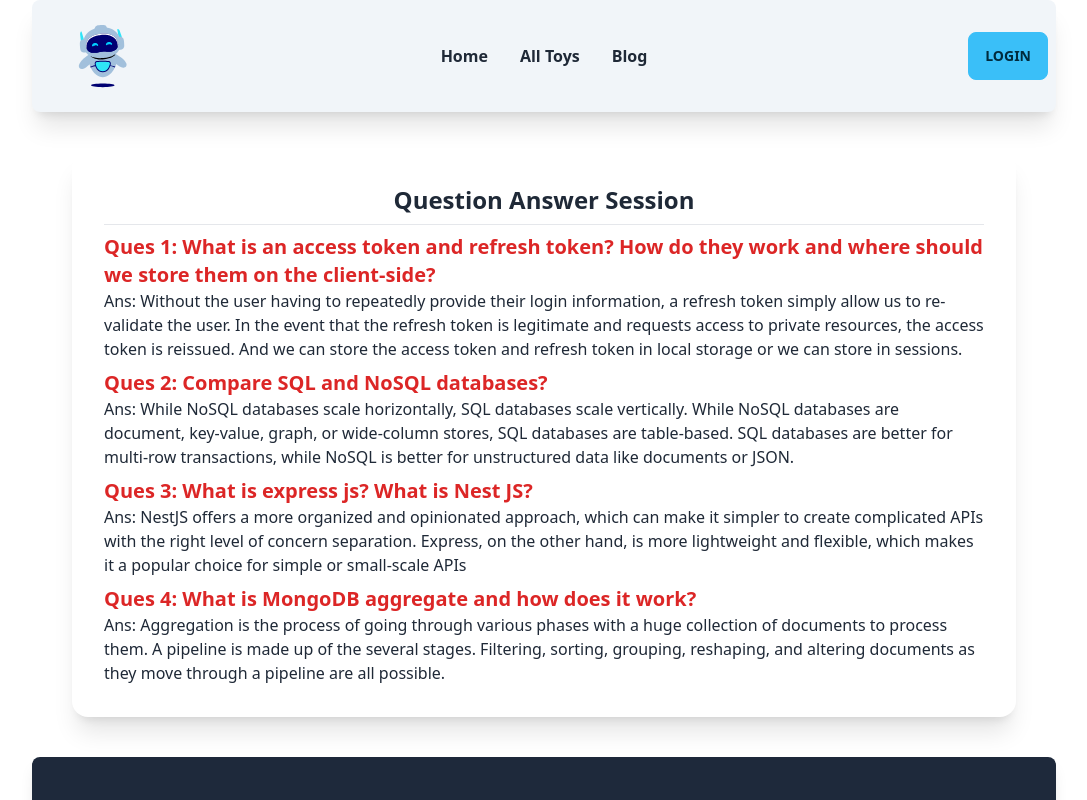
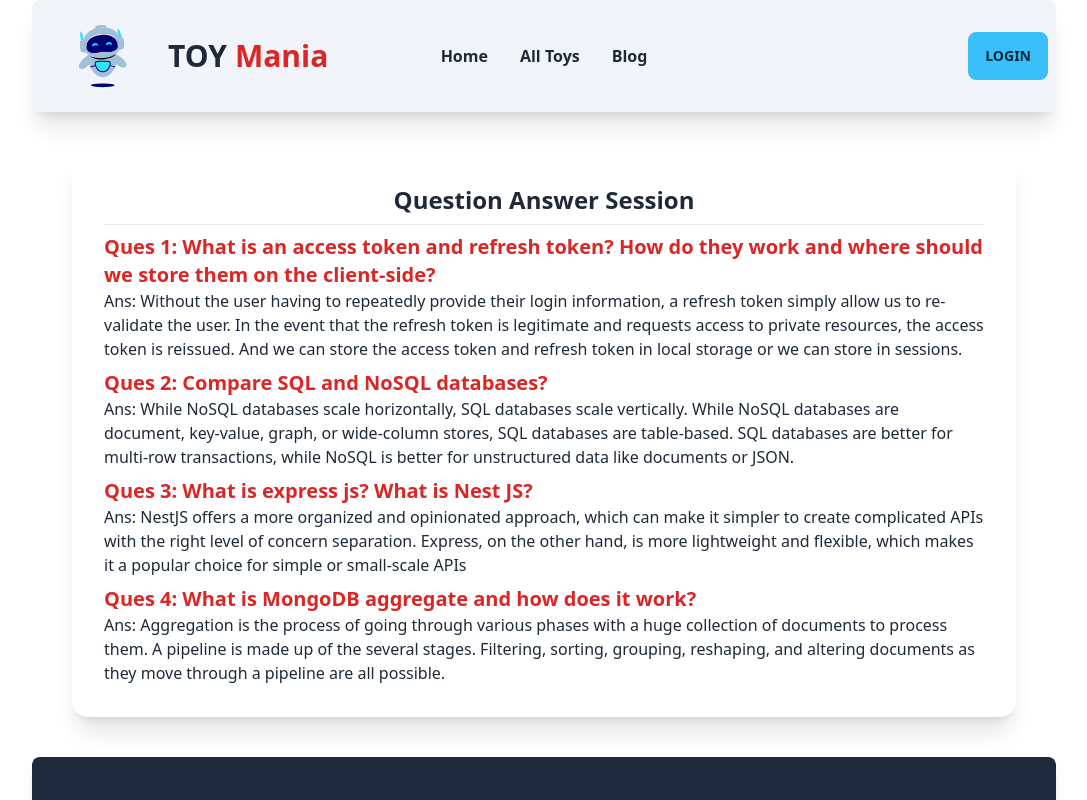
Before and after one commit to RahulSaha1998/Toy-Mania-Ecommerce-Website, a React (Vite) app: page /blogs in a window 1280 px wide. Shown: the top 800 px of the page, without its empty margins (96-1183 px from the left). Built offline with nearby package versions, Linux system fonts and the light colour scheme; no server answers.

Commit message:
final commit

```diff
--- a/src/components/Header/Header.jsx
+++ b/src/components/Header/Header.jsx
@@ -41,7 +41,7 @@ const Header = () => {
                     </label>
                     <ul tabIndex={0} className="menu menu-compact dropdown-content mt-3 p-2 shadow bg-base-100 rounded-box w-52">
                         {navItems}
-                        {btn}
+                        {user && btn}
                     </ul>
                 </div>
 
@@ -49,7 +49,7 @@ const Header = () => {
                     <div className='text center lg:m-4'>
                         <Lottie className='w-24' animationData={g2}></Lottie>
                     </div>
-                    <div className='w-14 lg:w-52 sm:hidden'>
+                    <div className='w-14 lg:w-52'>
                         <h2 className='font-bold lg:text-3xl'>TOY <span className='text-red-600 font-semibold'>Mania</span></h2>
                     </div>
                 </div>
```
